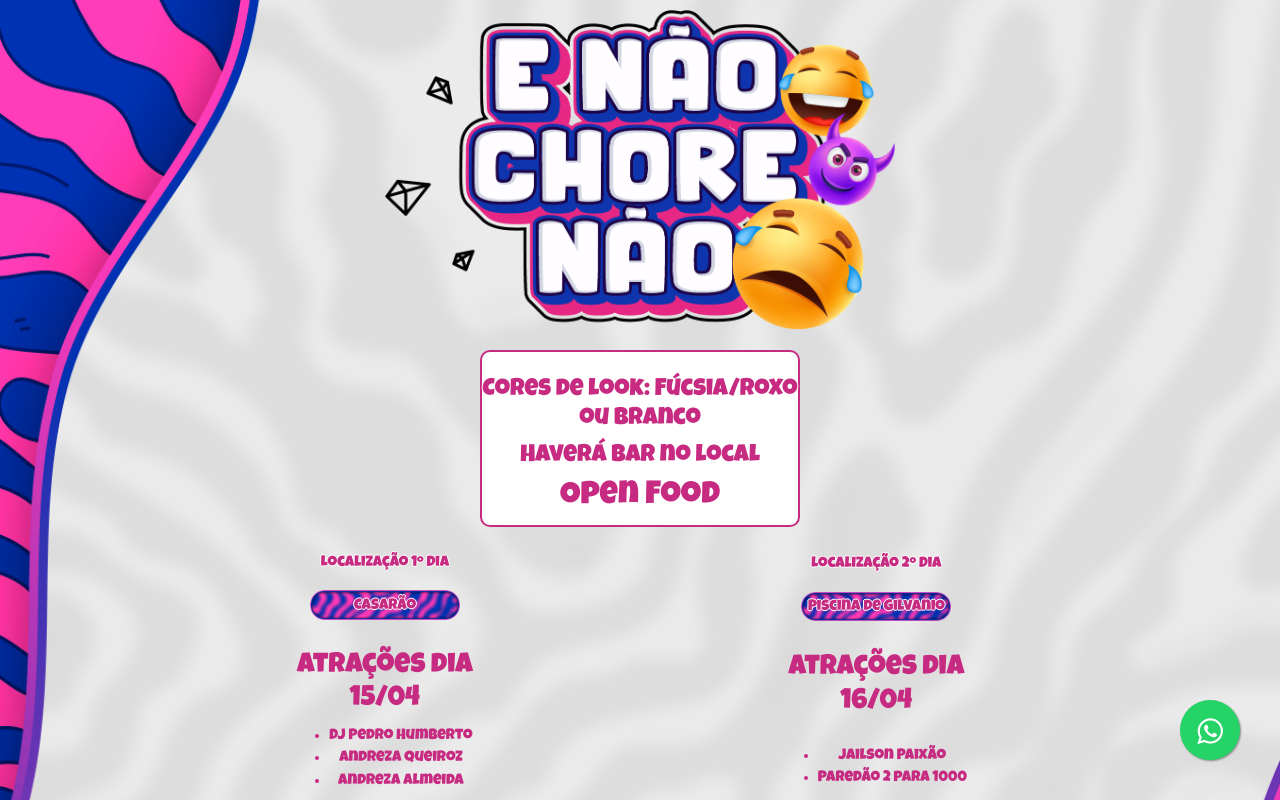
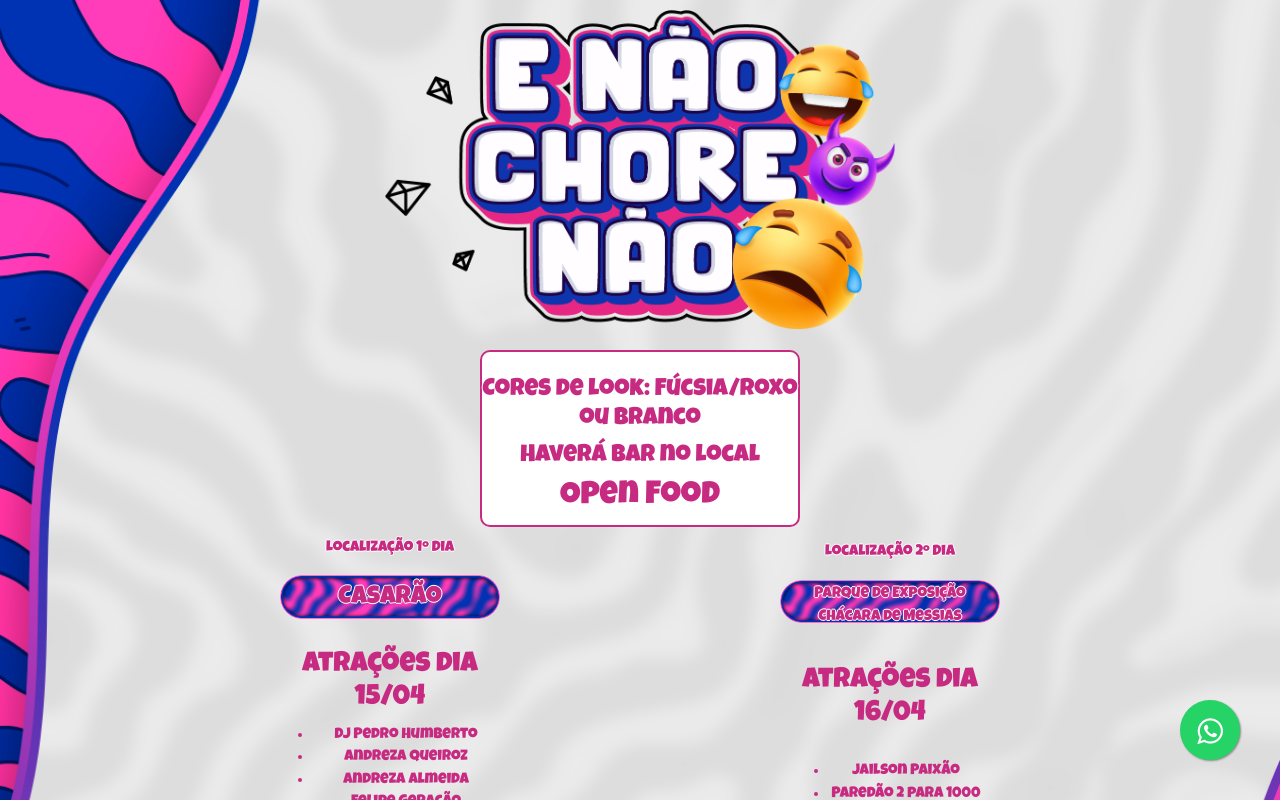
Before and after one commit to viniciusHerminio/pageGlaybson, a React (Create React App) app: page / in a window 1280 px wide. Shown: the top 800 px of the page. Built offline with nearby package versions, Linux system fonts and the light colour scheme.

Commit message:
alterando localizaçao e adicionando atraçao primeiro dia

```diff
--- a/src/App.css
+++ b/src/App.css
@@ -39,6 +39,10 @@ html {
   color: white;
 }
 
+.fonte {
+  font-size: 25px;
+}
+
 .titleLocalizacao {
   font-family: 'Luckiest Guy', cursive;
   font-size: 15px;
@@ -47,7 +51,7 @@ html {
 }
 
 .botao img {
-  width: 150px;
+  width: 220px;
 }
 
 .patrocinio:hover {
@@ -55,7 +59,7 @@ html {
 }
 
 .casarao {
-  margin-top: -25px ;
+  margin-top: -40px ;
   font-family: 'Luckiest Guy', cursive;
   color: #C72b81;
   text-shadow: -1px 0 white, 0 1px white,
--- a/src/App.js
+++ b/src/App.js
@@ -67,23 +67,24 @@ function App() {
         <div className='botao'>
           <img src={botao} alt='botao' />
         </div>
-        <p className='casarao'>Casarão</p>
+        <p className='casarao fonte'>Casarão</p>
         </a>
         <h3 className='mt-3'>Atrações dia <br></br> 15/04 </h3>
         <ul>
           <li>Dj Pedro Humberto</li>
           <li>Andreza Queiroz</li>
           <li>Andreza Almeida</li>
+          <li>Felipe Geração</li>
         </ul>
         <p>Horário: 18:00h</p>
       </div>
       <div className='titleLocalizacao d-flex flex-column justify-content-evenly'>
-      <a href="https://goo.gl/maps/DmNPhiGdLvzSZJ6L6">
+      <a href="https://goo.gl/maps/TKd3XVBSBpDuhpUM8">
         <p className='casarao'>Localização 2º Dia</p>
         <div className='botao'>
           <img src={botao} alt='botao' />
         </div>
-        <p className='casarao'>Piscina de Gilvanio</p>
+        <p className='casarao'>Parque de Exposição <br></br> Chácara de Messias</p>
         </a>
         <h3 className='mt-3'>Atrações dia <br></br> 16/04</h3>
         <ul className='m-3'>
```
